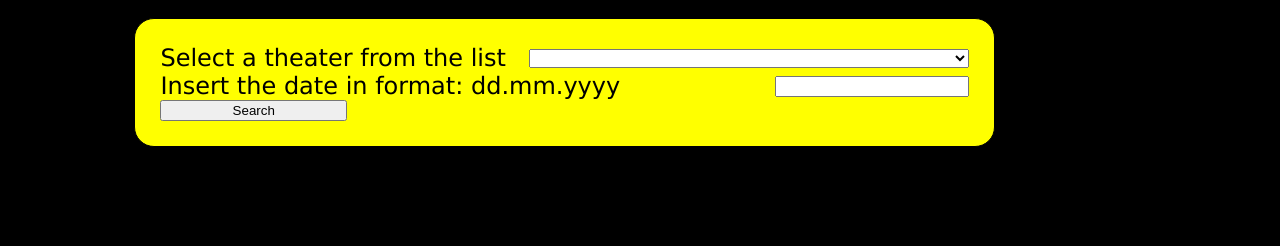
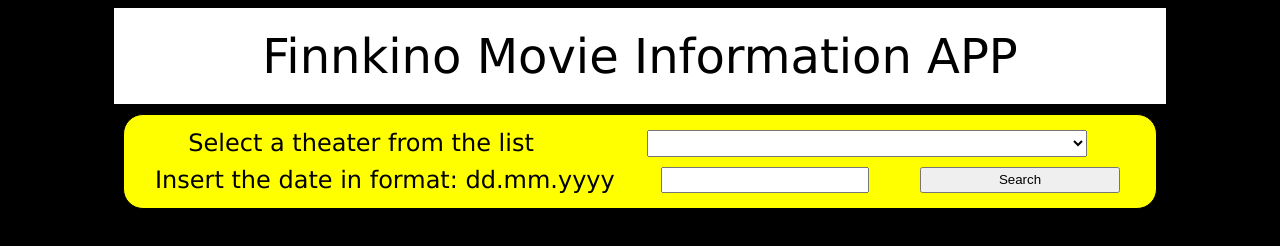
Before and after one commit to LarisaPk/Movie-Information-App, a plain HTML site: page index.html in a window 1280 px wide. Drawn offline with nearby package versions, Linux system fonts and the light colour scheme; no server answers.

Commit message:
css
content centered

```diff
--- a/index.html
+++ b/index.html
@@ -9,12 +9,21 @@
     </head>
 
     <body >
+		<header>
+				Finnkino Movie Information APP
+		</header>
+
         <div class="content">
         <div id ="select">
-            <label>Select a theater from the list </label>
+            <label>
+				Select a theater from the list
+			</label>
             <select id="cinema">
             </select>
-			<label>Insert the date in format: dd.mm.yyyy</label>
+
+			<label>
+				Insert the date in format: dd.mm.yyyy
+			</label>
 			<input type="text" id="date">
 			<input type="button" id="searchButton" value="Search">
         </div>
--- a/style.css
+++ b/style.css
@@ -2,15 +2,20 @@
     width: 33em;
 	margin-right: 0;
 	padding: auto;
+	height: 2em;
+	margin: 5px;
 }
 #searchButton {
-	width: 14em;
-	margin-left: 0;
+	width: 15em;
+	margin: 5px;
 	padding: auto;
+	height: 2em;
 }
  #date {
-	width: 14em;
+	width: 15em;
     padding: auto;
+	height: 1.5em;
+	margin: 5px;
 
 }
 .block{
@@ -21,7 +26,8 @@
     padding: 10px;
     width: 300px;
     margin-right: 10px;
-    margin-bottom: 10px;
+    margin-top: 10px;
+
     border-radius: 50px 20px;
     justify-items: center;
     background-color: white;
@@ -31,37 +37,49 @@ img{
      padding: 5px;
 }
 #schedule {
-    display: inline-flex;
-    flex-wrap: wrap;
+    display: flex;
+    flex-direction:row;
+	flex-wrap: wrap;
+	justify-content: space-around;
 
 }
 #select {
     font-size: 1.5rem;
-    padding: 25px;
+    padding: 10px;
     border: 1px solid black;
     display: flex;
     flex-wrap: wrap;
-    margin-left: 0;
+    margin-bottom: 5px;
 	align-items: center;
-    justify-content: space-between;
-    width:80%;
+    justify-content: space-around;
     border-radius: 20px;
     background-color: yellow;
-	margin-bottom: 10px;
+	width: 100%;
 }
 
-h1, h2 {
+h2 {
     text-align: center;
     background-color: white;
     padding-top: 10px;
+}
+
+header {
+	text-align: center;
+	padding: 20px;
+	background-color: white;
+	font-family: verdana;
+	font-size: 3rem;
+	width: 80%;
 
 }
 h1{
    border: 1px solid black;
    border-radius: 20px;
-   width:82%;
+   width: 100%;
    padding: 10px;
 
+	margin: 0;
+   text-align: center;
    background-color: yellow;
 }
 img {
@@ -69,16 +87,19 @@ img {
 }
 .content {
     max-width: 80%;
-    margin: auto;
+    margin: 0;
     display:flex;
+    padding: 10px;
     flex-direction: column;
+    align-items: center;
     justify-content: center;
-    padding: 10px;
-	vertical-align: middle;
 
 }
 body{
     background-color: black;
     font-family: verdana;
-
+    display:flex;
+    flex-direction: column;
+    align-items: center;
+    justify-content: center;
 }
```
